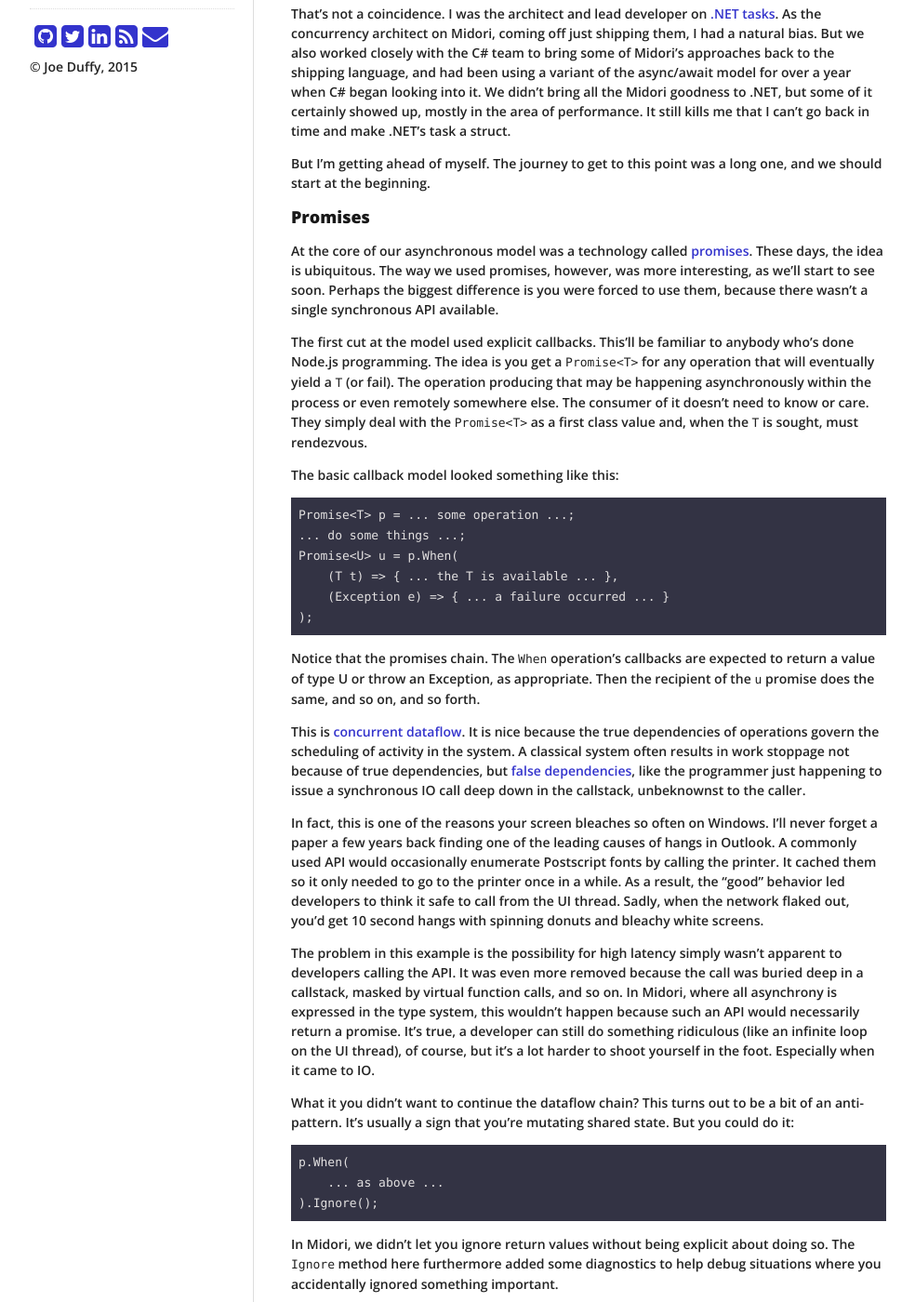
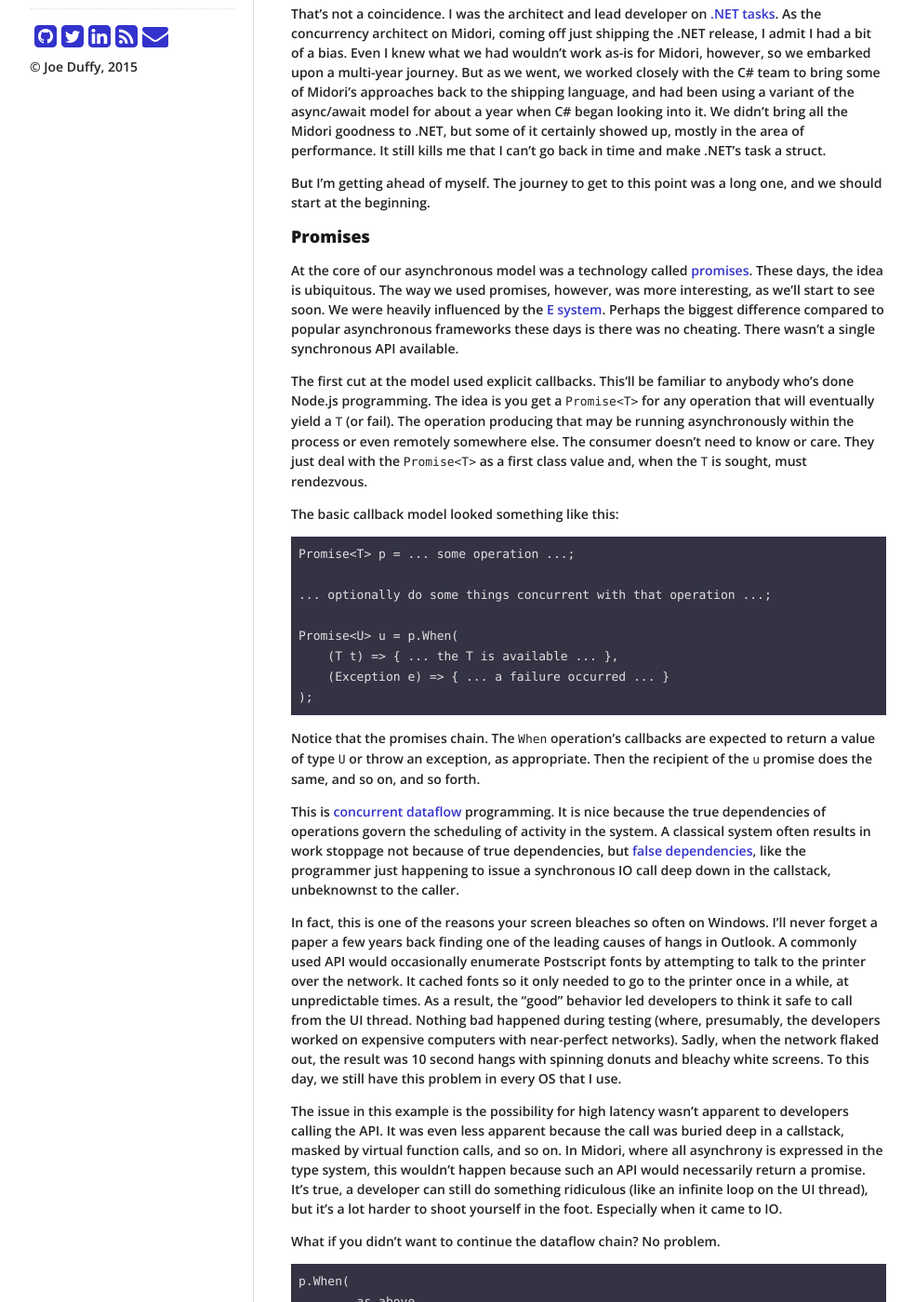
Before and after one commit to joeduffy/joeduffy.github.io, a Jekyll site: the page built from _posts/2015-11-19-asynchronous-everything.md, in a window 1280 px wide and 1400 px high, scrolled down 414 px. Shown: the whole window at 93% size, without its empty margins (138-1122 px from the left). Built offline with Jekyll 4.4.1, drawn with Linux system fonts in a browser that asks for light colours; nearby versions of some CDN libraries; Markdown is read by kramdown in place of the engine named in the settings; some of the changed text lies outside the part shown.

Commit message:
Wordsmith the recent post

```diff
--- a/_posts/2015-11-19-asynchronous-everything.md
+++ b/_posts/2015-11-19-asynchronous-everything.md
@@ -27,10 +27,11 @@
 
 That's not a coincidence.  I was the architect and lead developer on [.NET tasks](
 https://en.wikipedia.org/wiki/Parallel_Extensions).  As the concurrency architect on Midori, coming off just shipping
-them, I had a natural bias.  But we also worked closely with the C# team to bring some of Midori's approaches back to
-the shipping language, and had been using a variant of the async/await model for over a year when C# began looking into
-it.  We didn't bring all the Midori goodness to .NET, but some of it certainly showed up, mostly in the area of
-performance.  It still kills me that I can't go back in time and make .NET's task a struct.
+the .NET release, I admit I had a bit of a bias.  Even I knew what we had wouldn't work as-is for Midori, however, so
+we embarked upon a multi-year journey.  But as we went, we worked closely with the C# team to bring some of Midori's
+approaches back to the shipping language, and had been using a variant of the async/await model for about a year when C#
+began looking into it.  We didn't bring all the Midori goodness to .NET, but some of it certainly showed up, mostly in
+the area of performance.  It still kills me that I can't go back in time and make .NET's task a struct.
 
 But I'm getting ahead of myself.  The journey to get to this point was a long one, and we should start at the beginning.
 
@@ -38,56 +39,62 @@
 
 At the core of our asynchronous model was a technology called [promises](
 https://en.wikipedia.org/wiki/Futures_and_promises).  These days, the idea is ubiquitous.  The way we used promises,
-however, was more interesting, as we'll start to see soon.  Perhaps the biggest difference is you were forced to use
-them, because there wasn't a single synchronous API available.
+however, was more interesting, as we'll start to see soon.  We were heavily influenced by the [E system](
+https://en.wikipedia.org/wiki/E_(programming_language)).  Perhaps the biggest difference compared to popular
+asynchronous frameworks these days is there was no cheating.  There wasn't a single synchronous API available.
 
 The first cut at the model used explicit callbacks.  This'll be familiar to anybody who's done Node.js programming.  The
 idea is you get a `Promise<T>` for any operation that will eventually yield a `T` (or fail).  The operation producing
-that may be happening asynchronously within the process or even remotely somewhere else.  The consumer of it doesn't
-need to know or care.  They simply deal with the `Promise<T>` as a first class value and, when the `T` is sought, must
-rendezvous.
+that may be running asynchronously within the process or even remotely somewhere else.  The consumer doesn't need to
+know or care.  They just deal with the `Promise<T>` as a first class value and, when the `T` is sought, must rendezvous.
 
 The basic callback model looked something like this:
 
     Promise<T> p = ... some operation ...;
-    ... do some things ...;
+
+    ... optionally do some things concurrent with that operation ...;
+
     Promise<U> u = p.When(
         (T t) => { ... the T is available ... },
         (Exception e) => { ... a failure occurred ... }
     );
 
-Notice that the promises chain.  The `When` operation's callbacks are expected to return a value of type U or throw an
-Exception, as appropriate.  Then the recipient of the `u` promise does the same, and so on, and so forth.
+Notice that the promises chain.  The `When` operation's callbacks are expected to return a value of type `U` or throw an
+exception, as appropriate.  Then the recipient of the `u` promise does the same, and so on, and so forth.
 
 This is [concurrent](https://en.wikipedia.org/wiki/Concurrent_computing#Concurrent_programming_languages) [dataflow](
-https://en.wikipedia.org/wiki/Dataflow_programming).  It is nice because the true dependencies of operations govern the
-scheduling of activity in the system.  A classical system often results in work stoppage not because of true
+https://en.wikipedia.org/wiki/Dataflow_programming) programming.  It is nice because the true dependencies of operations
+govern the scheduling of activity in the system.  A classical system often results in work stoppage not because of true
 dependencies, but [false dependencies](https://en.wikipedia.org/wiki/Data_dependency), like the programmer just
 happening to issue a synchronous IO call deep down in the callstack, unbeknownst to the caller.
 
 In fact, this is one of the reasons your screen bleaches so often on Windows.  I'll never forget a paper a few years
 back finding one of the leading causes of hangs in Outlook.  A commonly used API would occasionally enumerate Postscript
-fonts by calling the printer.  It cached them so it only needed to go to the printer once in a while.  As a result, the
-"good" behavior led developers to think it safe to call from the UI thread.  Sadly, when the network flaked out, you'd
-get 10 second hangs with spinning donuts and bleachy white screens.
+fonts by attempting to talk to the printer over the network.  It cached fonts so it only needed to go to the printer
+once in a while, at unpredictable times.  As a result, the "good" behavior led developers to think it safe to call from
+the UI thread.  Nothing bad happened during testing (where, presumably, the developers worked on expensive computers
+with near-perfect networks).  Sadly, when the network flaked out, the result was 10 second hangs with spinning donuts
+and bleachy white screens.  To this day, we still have this problem in every OS that I use.
 
-The problem in this example is the possibility for high latency simply wasn't apparent to developers calling the API.
-It was even more removed because the call was buried deep in a callstack, masked by virtual function calls, and so on.
-In Midori, where all asynchrony is expressed in the type system, this wouldn't happen because such an API would
+The issue in this example is the possibility for high latency wasn't apparent to developers calling the API.  It was
+even less apparent because the call was buried deep in a callstack, masked by virtual function calls, and so on.  In
+Midori, where all asynchrony is expressed in the type system, this wouldn't happen because such an API would
 necessarily return a promise.  It's true, a developer can still do something ridiculous (like an infinite loop on the
-UI thread), of course, but it's a lot harder to shoot yourself in the foot.  Especially when it came to IO.
+UI thread), but it's a lot harder to shoot yourself in the foot.  Especially when it came to IO.
 
-What it you didn't want to continue the dataflow chain?  This turns out to be a bit of an anti-pattern.  It's usually
-a sign that you're mutating shared state.  But you could do it:
+What if you didn't want to continue the dataflow chain?  No problem.
 
     p.When(
         ... as above ...
     ).Ignore();
 
-In Midori, we didn't let you ignore return values without being explicit about doing so.  The `Ignore` method here
-furthermore added some diagnostics to help debug situations where you accidentally ignored something important.
+This turns out to be a bit of an anti-pattern.  It's usually a sign that you're mutating shared state.
 
-Eventually we added a bunch of When-like APIs for different circumstances:
+The `Ignore` warrants a quick explanation.  Our language didn't let you ignore return values without being explicit
+about doing so.  This specific `Ignore` method also addded some diagnostics to help debug situations where you
+accidentally ignored something important (and lost, for example, an exception).
+
+Eventually we added a bunch of `When`-like APIs for common patterns:
 
     // Just respond to success, and propagate the error automatically:
     Promise<U> u = p.WhenResolved((T t) => { ... the T is available ... });
@@ -104,10 +111,11 @@
 
 And so on.
 
-This idea is most certainly not even close to new.  The [E system](https://en.wikipedia.org/wiki/E_(programming_language))
-and languages like [Joule](https://en.wikipedia.org/wiki/Joule_(programming_language)) and [Alice](
-https://en.wikipedia.org/wiki/Alice_(programming_language)) even have nice built-in support to make the otherwise clumsy
-callback passing shown above more tolerable.
+This idea is most certainly not even close to new.  [Joule](https://en.wikipedia.org/wiki/Joule_(programming_language))
+and [Alice](https://en.wikipedia.org/wiki/Alice_(programming_language)) even have nice built-in syntax to make the
+otherwise clumsy callback passing shown above more tolerable.
+
+But it was not tolerable.  The model tossed out decades of familiar programming language constructs, like loops.
 
 It got really bad.  Like really, really.  It led to callback soup, often nested many levels deep, and often in some
 really important code to get right.  For example, imagine you're in the middle of a disk driver, and you see code like:
@@ -154,7 +162,8 @@
 http://blogs.msdn.com/b/dsyme/archive/2007/10/11/introducing-f-asynchronous-workflows.aspx).  And despite the boon
 to usability and productivity, it was also enormously controversial on the team.  More on that later.
 
-What we had was slightly different from what you'll find in C# and .NET, so let's quickly take a tour.
+What we had was a bit different from what you'll find in C# and .NET.  Let's walk through the progression from the
+promises model above to this new async/await-based one.  As we go, I'll point out the differences.
 
 We first renamed `Promise<T>` to `AsyncResult<T>`, and made it a struct.  (This is similar to .NET's `Task<T>`, however
 focuses more on the "data" than the "computation.")  A family of related types were born:
@@ -162,10 +171,12 @@
 * `T`: the result of a prompt, synchronous computation that cannot fail.
 * `Async<T>`: the result of an asynchronous computation that cannot fail.
 * `Result<T>`: the result of a a prompt, synchronous computation that might fail.
-* `AsyncResult<T>`: the result of an asynchronous computation that might fail.  Shortcut for `Async<Result<T>>`.
+* `AsyncResult<T>`: the result of an asynchronous computation that might fail.
+
+That last one was really just a shortcut for `Async<Result<T>>`.
 
 The distinction between things that can fail and things that cannot fail is a topic for another day.  In summary,
-however, our type system guaranteed these attributes for us.  For now, just believe me.
+however, our type system guaranteed these properties for us.
 
 Along with this, we added the `await` and `async` keywords.  A method could be marked `async`:
 
@@ -182,11 +193,12 @@
 Originally this was merely syntactic sugar for all the `When` stuff above, like it is in C#.  Eventually, however, we
 went way beyond this, in the name of performance, and added lightweight coroutines and linked stacks.  More below.
 
-A caller invoking an `async` method was forced to choose; use `await` and wait for its result, or use `async` and
-launch an asynchronous operation.  This meant all asynchrony in the system was explicit:
+A caller invoking an `async` method was forced to choose: use `await` and wait for its result, or use `async` and
+launch an asynchronous operation.  All asynchrony in the system was thus explicit:
 
-    int x = await Bar();
-    Async<int> y = async Bar();
+    int x = await Bar();        // Invoke Bar, but wait for its result.
+    Async<int> y = async Bar(); // Invoke Bar asynchronously; I can wait for its result later.
+    int z = await y;            // ...like now.  This waits for Bar to finish.
 
 This also gave us a very important, but subtle, property that we didn't realize until much later.  Because in Midori the
 only way to "wait" for something was to use the asynchronous model, and there was no hidden blocking, our type system
@@ -216,7 +228,8 @@
 The old, familiar, blocking model of waiting for things is just an `await` keyword away.
 
 An interesting consequence was a new difference between a method that awaits before returning a `T`, and one that
-returns an `Async<T>` directly.  This difference didn't exist in the type system previously.  For example:
+returns an `Async<T>` directly.  This difference didn't exist in the type system previously.  This, quite frankly,
+annoyed the hell out of me and still does.  For example:
 
     async int Bar()  { return await Foo(); }
     Async<int> Bar() { return async Foo(); }
@@ -225,15 +238,16 @@
 a stack frame alive, whereas the latter does not.  Some compiler cleverness can help address common patterns -- this is
 really the moral equivalent to an asynchronous tail call -- however it's not always so cut and dry.
 
-On its own, this wasn't a killer.  I will admit it caused some anti-patterns in important areas like streams, however
-(which we haven't yet gotten to).  Developers were prone to awaiting in areas they used to just pass around `Async<T>`s,
-leading to an accumulation of paused stack frames that really didn't need to be there.  We had good solutions to most
-patterns, but up to the end of the project we struggled with this, especially in the networking stack that was chasing
-10GB NIC saturation at wire speed.  We'll discuss some of the techniques we employed below.
+On its own, this wasn't a killer.  It caused some anti-patterns in important areas like streams, however.  Developers
+were prone to awaiting in areas they used to just pass around `Async<T>`s, leading to an accumulation of paused stack
+frames that really didn't need to be there.  We had good solutions to most patterns, but up to the end of the project
+we struggled with this, especially in the networking stack that was chasing 10GB NIC saturation at wire speed.  We'll
+discuss some of the techniques we employed below.  But at the end of it all, this change was well worth it, both in
+the simplicity and usability of the model, and also in some of the optimization doors it opened up for us.
 
 ## The Execution Model
 
-That brings me to the execution model.  We went through several revisions of this, but landed in a nice place.
+That brings me to the execution model.  We went through maybe five different models, but landed in a nice place.
 
 A key to achieving asynchronous everything was ultra-lightweight processes.  This was possible thanks to [software
 isolated processes (SIPs)](http://research.microsoft.com/apps/pubs/default.aspx?id=71996), building upon [the foundation
@@ -248,12 +262,12 @@
 of us got in a room every week to look at the numbers and answer the question of why they went up, down, or stayed the
 same. We had this culture for performance generally, but in this case, it kept the base of the system light and nimble.
 
-Code running inside processes could not block.  Inside the kernel, blocking was permitted in select areas, however.
-And when I say "no blocking," I really mean it: Midori did not have [demand paging](
-https://en.wikipedia.org/wiki/Demand_paging) which, in a classical system, means that touching a piece of memory may
-physically block to perform IO.  I have to say, the lack of page thrashing was such a welcome that, at some point, I got
-into the habit of disabling paging on any Windows system I touched.  I would much rather have the OS kill programs at
-will, to keep it running reliably, than to deal with a paging system.
+Code running inside processes could not block.  Inside the kernel, blocking was permitted in select areas, but remember
+no user code ever ran in the kernel, so this was an implementation detail.  And when I say "no blocking," I really mean
+it: Midori did not have [demand paging](https://en.wikipedia.org/wiki/Demand_paging) which, in a classical system, means
+that touching a piece of memory may physically block to perform IO.  I have to say, the lack of page thrashing was such
+a welcome that, to this day, the first thing I do on a new Windows sytem is disable paging.  I would much rather have
+the OS kill programs when it is close to the limit, and continue running reliably, than to deal with a paging madness.
 
 C#'s implementation of async/await is entirely a front-end compiler trick.  If you've ever run ildasm on the resulting
 assembly, you know: it lifts captured variables into fields on an object, rewrites the method's body into a state
@@ -393,7 +407,7 @@
 parties engaging in a message passing dialogue.  This cut out middle-men whose jobs in a normal system would have been
 to simply bucket brigade the messages, adding no value, other than latency and wasted work.
 
-![Message Passing Diagram](assets/2015-11-19-asynchronous-everything.pipeline.jpg)
+![Message Passing Diagram](/img/assets/2015-11-19-asynchronous-everything.pipeline.jpg)
 
 The only types marshalable across message passing boundaries were:
 
```
Also changed, not shown: other parts of _posts/2015-11-19-asynchronous-everything.md (+4 -4 lines).
